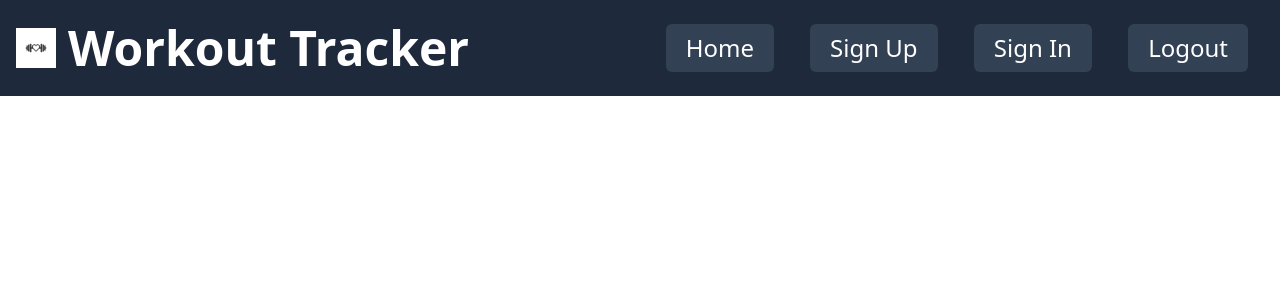
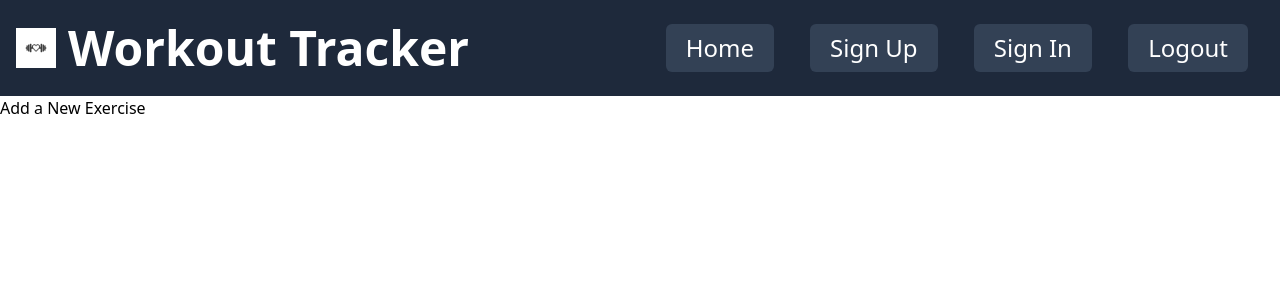
Before and after one commit to NathanStanislavsky/WorkoutTracker, a SvelteKit app: page /details/1/addExercise in a window 1280 px wide. Shown: the top 300 px of the page. Built offline with nearby package versions, Linux system fonts and the light colour scheme.

Commit message:
green test

```diff
--- a/src/routes/details/[id]/addExercise/+page.svelte
+++ b/src/routes/details/[id]/addExercise/+page.svelte
@@ -0,0 +1,7 @@
+<script>
+
+</script>
+
+<div>
+    <h1>Add a New Exercise</h1>
+</div>
```
